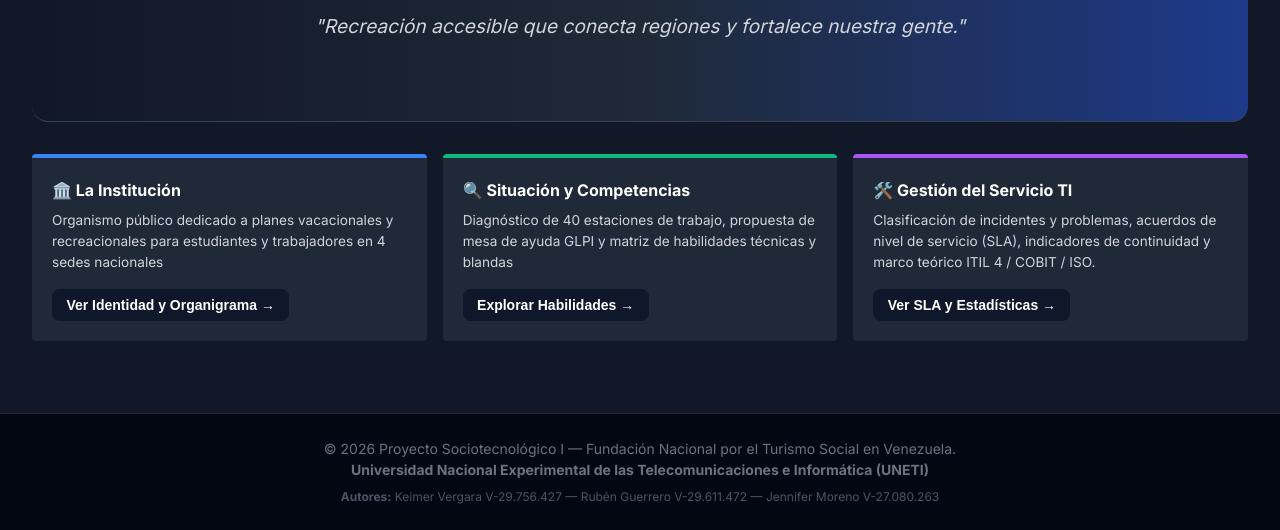
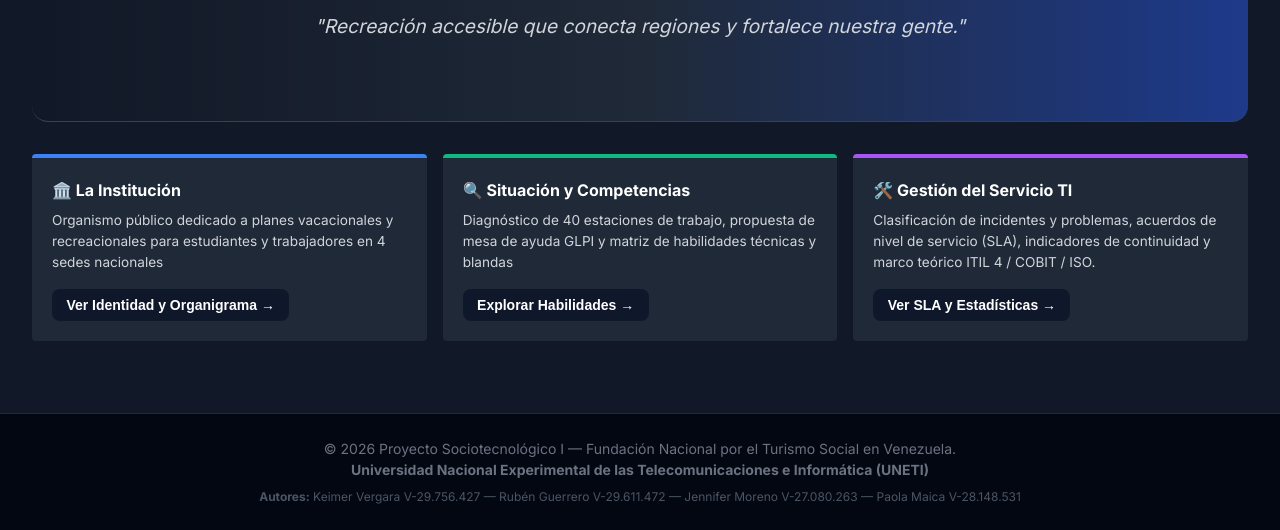
Before and after one commit to julimorenoc26-eng/proyecto, a plain HTML site: page index.html in a window 1280 px wide. Shown: the part 549-1079 px from the top of the page. Drawn offline with Linux system fonts and the light colour scheme.

Commit message:
Add Paola Maica as author in footer

```diff
--- a/index.html
+++ b/index.html
@@ -1598,7 +1598,7 @@
     <footer class="footer">
         <p class="footer-copy">© 2026 Proyecto Sociotecnológico I — Fundación Nacional por el Turismo Social en Venezuela.</p>
         <p class="footer-copy"><strong>Universidad Nacional Experimental de las Telecomunicaciones e Informática (UNETI)</strong></p>
-        <p class="footer-sub"><strong>Autores:</strong> Keimer Vergara V-29.756.427 — Rubén Guerrero V-29.611.472 — Jennifer Moreno V-27.080.263</p>
+        <p class="footer-sub"><strong>Autores:</strong> Keimer Vergara V-29.756.427 — Rubén Guerrero V-29.611.472 — Jennifer Moreno V-27.080.263  —  Paola Maica V-28.148.531</p>
     </footer>
 
 </body>
```
